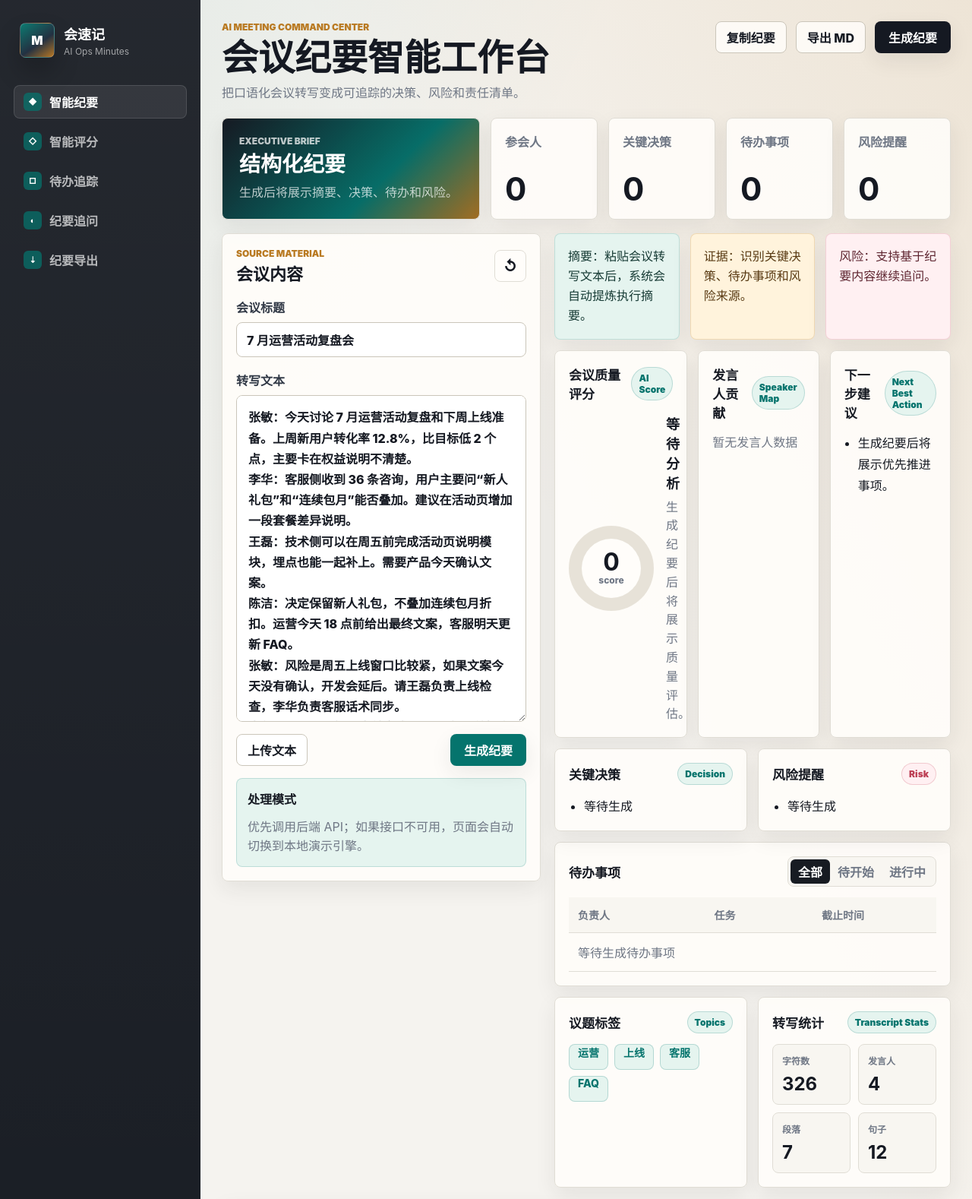
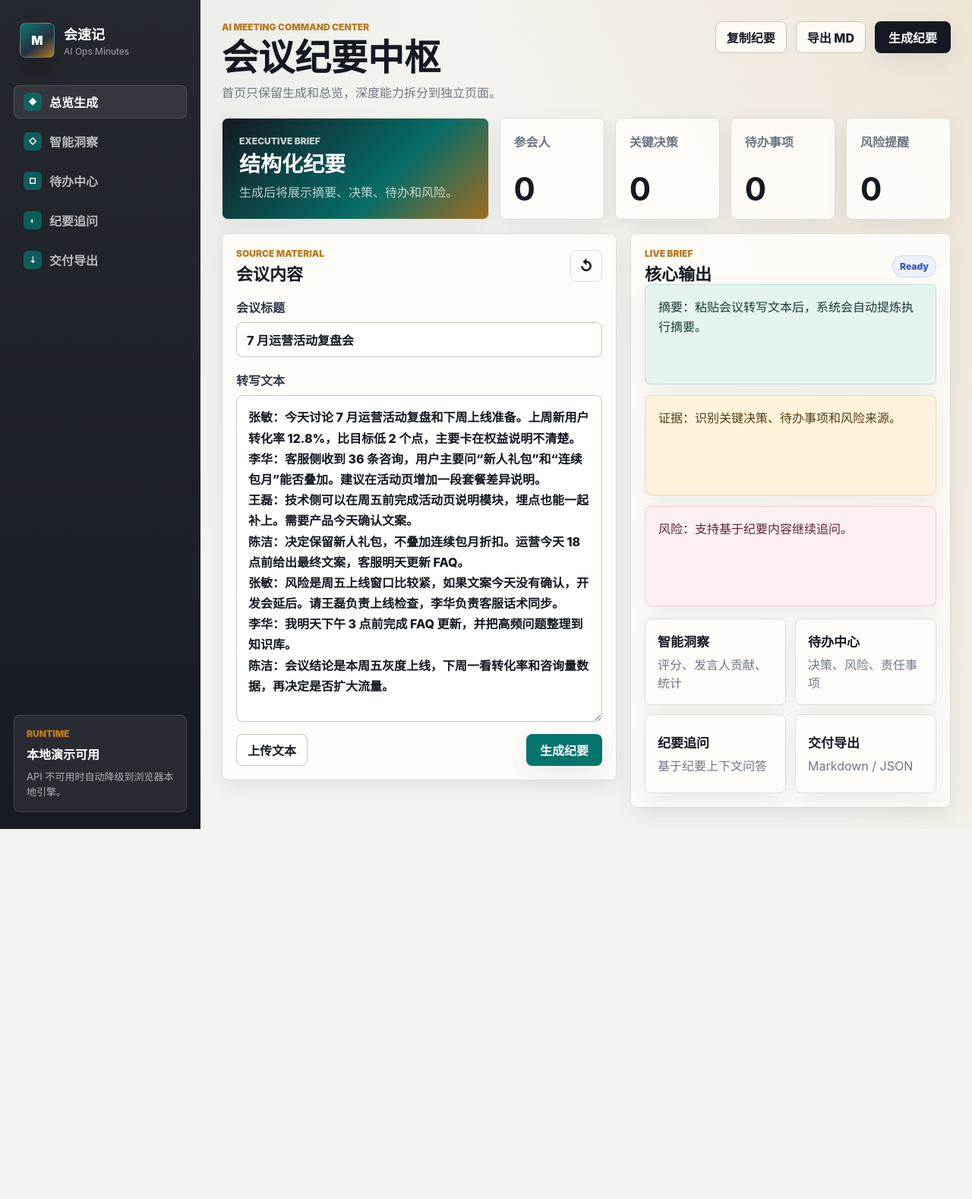
Before and after one commit to kirk261612/-, a website: page public/index.html in a window 1280 px wide. Shown: the top 1578 px of the page at 76% size. After the commit the page ends 1091 px from the top, so only its background shows below. Drawn offline with Linux system fonts and the light colour scheme.

Commit message:
Simplify workbench with multi-view navigation

```diff
--- a/public/app.js
+++ b/public/app.js
@@ -10,10 +10,34 @@ const state = {
   minutes: null,
   toastTimer: null,
   actionFilter: "全部",
-  lastTranscript: ""
+  lastTranscript: "",
+  currentView: "dashboard"
 };
 
 const $ = selector => document.querySelector(selector);
+
+const viewMeta = {
+  dashboard: {
+    title: "会议纪要中枢",
+    subtitle: "首页只保留生成和总览，深度能力拆分到独立页面。"
+  },
+  intelligence: {
+    title: "智能洞察",
+    subtitle: "查看会议质量评分、发言人贡献、议题标签和转写统计。"
+  },
+  actions: {
+    title: "待办中心",
+    subtitle: "集中管理关键决策、风险提醒和责任事项。"
+  },
+  ask: {
+    title: "纪要追问",
+    subtitle: "基于当前结构化纪要继续提问，快速定位结论和风险。"
+  },
+  export: {
+    title: "交付导出",
+    subtitle: "复制或导出 Markdown / JSON，用于周报、邮件和任务系统。"
+  }
+};
 
 function unique(items) {
   return [...new Set(items.filter(Boolean))];
@@ -221,6 +245,20 @@ function showToast(message) {
   state.toastTimer = window.setTimeout(() => toast.classList.remove("show"), 3200);
 }
 
+function setView(view) {
+  const nextView = viewMeta[view] ? view : "dashboard";
+  state.currentView = nextView;
+  document.querySelectorAll(".view").forEach(item => {
+    item.classList.toggle("active", item.dataset.view === nextView);
+  });
+  document.querySelectorAll("[data-view-target]").forEach(item => {
+    item.classList.toggle("active", item.dataset.viewTarget === nextView);
+  });
+  $("#pageTitle").textContent = viewMeta[nextView].title;
+  $("#pageSubtitle").textContent = viewMeta[nextView].subtitle;
+  window.location.hash = nextView;
+}
+
 function setLoading(isLoading) {
   $("#generateButton").disabled = isLoading;
   $("#generateButtonSecondary").disabled = isLoading;
@@ -397,6 +435,7 @@ function renderMinutes(minutes) {
     });
     hints.appendChild(button);
   });
+  renderExportPreview();
 }
 
 function renderInitial() {
@@ -410,6 +449,7 @@ function renderInitial() {
   renderNextSteps(["生成纪要后将展示优先推进事项。"]);
   renderTranscriptStats(analyzeTranscript(sampleText));
   $("#actionTable").innerHTML = `<tr><td class="empty" colspan="4">等待生成待办事项</td></tr>`;
+  renderExportPreview();
 }
 
 async function postJson(url, body) {
@@ -499,6 +539,12 @@ function buildMarkdown(minutes) {
   ].join("\n");
 }
 
+function renderExportPreview() {
+  const node = $("#exportPreview");
+  if (!node) return;
+  node.textContent = state.minutes ? buildMarkdown(state.minutes) : "生成纪要后，这里会显示可交付的 Markdown 预览。";
+}
+
 function downloadFile(filename, content, type) {
   const blob = new Blob([content], { type });
   const url = URL.createObjectURL(blob);
@@ -536,12 +582,19 @@ $("#copyButton").addEventListener("click", copyMinutes);
 $("#exportMarkdownButton").addEventListener("click", exportMarkdown);
 $("#exportMarkdownButtonSide").addEventListener("click", exportMarkdown);
 $("#exportJsonButton").addEventListener("click", exportJson);
+$("#copyButtonSide").addEventListener("click", copyMinutes);
 $("#actionFilters").addEventListener("click", event => {
   const button = event.target.closest("[data-filter]");
   if (!button) return;
   state.actionFilter = button.dataset.filter;
   $("#actionFilters").querySelectorAll(".segment").forEach(item => item.classList.toggle("active", item === button));
   if (state.minutes) renderActionTable(state.minutes);
+});
+document.querySelectorAll("[data-view-target]").forEach(item => {
+  item.addEventListener("click", event => {
+    event.preventDefault();
+    setView(item.dataset.viewTarget);
+  });
 });
 $("#loadSampleButton").addEventListener("click", () => {
   $("#transcriptInput").value = sampleText;
@@ -563,3 +616,4 @@ $("#questionInput").addEventListener("keydown", event => {
 });
 
 renderInitial();
+setView((window.location.hash || "#dashboard").slice(1));
--- a/public/index.html
+++ b/public/index.html
@@ -4,7 +4,7 @@
     <meta charset="utf-8">
     <meta name="viewport" content="width=device-width, initial-scale=1">
     <title>会速记 AI 会议纪要助手</title>
-    <link rel="stylesheet" href="styles.css?v=5">
+    <link rel="stylesheet" href="styles.css?v=6">
   </head>
   <body>
     <div class="app-shell">
@@ -18,25 +18,25 @@
         </div>
 
         <nav class="rail-nav" aria-label="功能模块">
-          <a class="nav-item active" href="#workspace">
+          <a class="nav-item active" href="#dashboard" data-view-target="dashboard">
             <span class="nav-icon">◆</span>
-            智能纪要
+            总览生成
           </a>
-          <a class="nav-item" href="#intelligence">
+          <a class="nav-item" href="#intelligence" data-view-target="intelligence">
             <span class="nav-icon">◇</span>
-            智能评分
+            智能洞察
           </a>
-          <a class="nav-item" href="#actions">
+          <a class="nav-item" href="#actions" data-view-target="actions">
             <span class="nav-icon">□</span>
-            待办追踪
+            待办中心
           </a>
-          <a class="nav-item" href="#ask">
+          <a class="nav-item" href="#ask" data-view-target="ask">
             <span class="nav-icon">◐</span>
             纪要追问
           </a>
-          <a class="nav-item" href="#export">
+          <a class="nav-item" href="#export" data-view-target="export">
             <span class="nav-icon">⇣</span>
-            纪要导出
+            交付导出
           </a>
         </nav>
 
@@ -51,8 +51,8 @@
         <header class="topbar">
           <div>
             <span class="eyebrow">AI Meeting Command Center</span>
-            <h1>会议纪要智能工作台</h1>
-            <p>把口语化会议转写变成可追踪的决策、风险和责任清单。</p>
+            <h1 id="pageTitle">会议纪要中枢</h1>
+            <p id="pageSubtitle">首页只保留生成和总览，深度能力拆分到独立页面。</p>
           </div>
           <div class="top-actions">
             <button class="ghost-button" id="copyButton">复制纪要</button>
@@ -61,7 +61,8 @@
           </div>
         </header>
 
-        <section class="overview" aria-label="工作台概览">
+        <section class="view active" id="dashboardView" data-view="dashboard" aria-label="总览生成">
+          <section class="overview calm" aria-label="工作台概览">
             <div class="overview-card lead">
               <span class="eyebrow">Executive Brief</span>
               <h2 id="resultTitle">结构化纪要</h2>
@@ -85,7 +86,7 @@
             </div>
           </section>
 
-        <div class="work-grid">
+          <div class="dashboard-grid">
             <section class="input-pane panel" aria-label="会议输入区">
               <div class="panel-head">
                 <div>
@@ -112,17 +113,41 @@
                 </label>
                 <button class="secondary-button" id="generateButtonSecondary">生成纪要</button>
               </div>
+            </section>
 
-            <div class="source-note" id="sourceNote">
-              <strong>处理模式</strong>
-              <span>优先调用后端 API；如果接口不可用，页面会自动切换到本地演示引擎。</span>
+            <section class="panel brief-panel" aria-label="核心摘要">
+              <div class="panel-head">
+                <div>
+                  <span class="eyebrow">Live Brief</span>
+                  <h2>核心输出</h2>
+                </div>
+                <span class="live-badge">Ready</span>
+              </div>
+              <div class="summary-band compact" id="summaryList"></div>
+              <div class="module-grid">
+                <button class="module-card" data-view-target="intelligence">
+                  <strong>智能洞察</strong>
+                  <span>评分、发言人贡献、统计</span>
+                </button>
+                <button class="module-card" data-view-target="actions">
+                  <strong>待办中心</strong>
+                  <span>决策、风险、责任事项</span>
+                </button>
+                <button class="module-card" data-view-target="ask">
+                  <strong>纪要追问</strong>
+                  <span>基于纪要上下文问答</span>
+                </button>
+                <button class="module-card" data-view-target="export">
+                  <strong>交付导出</strong>
+                  <span>Markdown / JSON</span>
+                </button>
+              </div>
+            </section>
           </div>
         </section>
 
-          <section class="analysis-pane" aria-label="纪要洞察区">
-            <div class="summary-band" id="summaryList"></div>
-
-            <div class="intelligence-grid" id="intelligence">
+        <section class="view" id="intelligenceView" data-view="intelligence" aria-label="智能洞察">
+          <div class="intelligence-grid spread">
             <article class="panel score-panel">
               <div class="panel-head compact">
                 <h3>会议质量评分</h3>
@@ -157,6 +182,26 @@
             </article>
           </div>
 
+          <div class="bottom-grid">
+            <article class="panel">
+              <div class="panel-head compact">
+                <h3>议题标签</h3>
+                <span class="panel-tag">Topics</span>
+              </div>
+              <div class="chips" id="topicList"></div>
+            </article>
+
+            <article class="panel">
+              <div class="panel-head compact">
+                <h3>转写统计</h3>
+                <span class="panel-tag">Transcript Stats</span>
+              </div>
+              <div class="stat-grid" id="transcriptStats"></div>
+            </article>
+          </div>
+        </section>
+
+        <section class="view" id="actionsView" data-view="actions" aria-label="待办中心">
           <div class="insight-grid">
             <article class="panel">
               <div class="panel-head compact">
@@ -176,7 +221,7 @@
 
           <article class="panel wide" id="actions">
             <div class="panel-head compact">
-                <h3>待办事项</h3>
+              <h3>责任事项</h3>
               <div class="segmented" id="actionFilters" aria-label="待办筛选">
                 <button class="segment active" data-filter="全部">全部</button>
                 <button class="segment" data-filter="待开始">待开始</button>
@@ -197,27 +242,10 @@
               </table>
             </div>
           </article>
-
-            <div class="bottom-grid">
-              <article class="panel">
-                <div class="panel-head compact">
-                  <h3>议题标签</h3>
-                  <span class="panel-tag">Topics</span>
-                </div>
-                <div class="chips" id="topicList"></div>
-              </article>
-
-              <article class="panel">
-                <div class="panel-head compact">
-                  <h3>转写统计</h3>
-                  <span class="panel-tag">Transcript Stats</span>
-                </div>
-                <div class="stat-grid" id="transcriptStats"></div>
-              </article>
-            </div>
         </section>
 
-          <aside class="assistant-pane panel" id="ask" aria-label="纪要追问区">
+        <section class="view" id="askView" data-view="ask" aria-label="纪要追问">
+          <article class="assistant-page panel" id="ask">
             <div class="panel-head">
               <div>
                 <span class="eyebrow">Context Q&A</span>
@@ -234,22 +262,33 @@
             </div>
 
             <pre id="answerBox"></pre>
+          </article>
+        </section>
 
-            <div class="export-box" id="export">
+        <section class="view" id="exportView" data-view="export" aria-label="交付导出">
+          <article class="panel export-page" id="export">
+            <div class="panel-head">
+              <div>
                 <span class="eyebrow">Delivery Center</span>
-              <h3>交付动作</h3>
+                <h2>纪要交付中心</h2>
+              </div>
+              <span class="panel-tag">Markdown / JSON</span>
+            </div>
+            <div class="export-layout">
               <div class="export-actions">
+                <button class="primary-button" id="exportMarkdownButtonSide">导出 Markdown</button>
                 <button class="ghost-button" id="exportJsonButton">导出 JSON</button>
-                <button class="ghost-button" id="exportMarkdownButtonSide">导出 Markdown</button>
+                <button class="ghost-button" id="copyButtonSide">复制到剪贴板</button>
               </div>
+              <pre class="export-preview" id="exportPreview">生成纪要后，这里会显示可交付的 Markdown 预览。</pre>
             </div>
-          </aside>
-        </div>
+          </article>
+        </section>
       </main>
     </div>
 
     <div class="toast" id="toast" role="status" aria-live="polite"></div>
 
-    <script src="app.js?v=5"></script>
+    <script src="app.js?v=6"></script>
   </body>
 </html>
--- a/public/styles.css
+++ b/public/styles.css
@@ -170,6 +170,14 @@ a {
   padding: 28px;
 }
 
+.view {
+  display: none;
+}
+
+.view.active {
+  display: block;
+}
+
 .topbar {
   display: flex;
   align-items: flex-start;
@@ -292,6 +300,10 @@ h3 {
   margin-bottom: 18px;
 }
 
+.overview.calm {
+  grid-template-columns: minmax(340px, 1.4fr) repeat(4, minmax(112px, 0.55fr));
+}
+
 .overview-card,
 .metric,
 .panel {
@@ -345,13 +357,19 @@ h3 {
   align-items: start;
 }
 
+.dashboard-grid {
+  display: grid;
+  grid-template-columns: minmax(360px, 520px) minmax(0, 1fr);
+  gap: 18px;
+  align-items: start;
+}
+
 .panel {
   min-width: 0;
   padding: 18px;
 }
 
-.input-pane,
-.assistant-pane {
+.input-pane {
   position: sticky;
   top: 22px;
 }
@@ -439,6 +457,10 @@ textarea:focus {
   gap: 14px;
 }
 
+.summary-band.compact {
+  grid-template-columns: 1fr;
+}
+
 .summary-card {
   min-height: 132px;
   padding: 17px;
@@ -462,11 +484,58 @@ textarea:focus {
   background: var(--red-soft);
 }
 
+.brief-panel {
+  min-height: 620px;
+}
+
+.module-grid {
+  display: grid;
+  grid-template-columns: repeat(2, minmax(0, 1fr));
+  gap: 12px;
+  margin-top: 16px;
+}
+
+.module-card {
+  min-height: 104px;
+  padding: 16px;
+  border: 1px solid var(--line);
+  border-radius: 8px;
+  color: var(--ink);
+  background: var(--surface);
+  cursor: pointer;
+  text-align: left;
+  box-shadow: var(--shadow-soft);
+}
+
+.module-card strong,
+.module-card span {
+  display: block;
+}
+
+.module-card strong {
+  font-size: 17px;
+}
+
+.module-card span {
+  margin-top: 8px;
+  color: var(--muted);
+  line-height: 1.45;
+}
+
+.module-card:hover {
+  border-color: rgba(5, 116, 109, 0.28);
+  transform: translateY(-1px);
+}
+
 .intelligence-grid {
   display: grid;
   grid-template-columns: 1.1fr 1fr 1fr;
   gap: 14px;
   margin-top: 14px;
+}
+
+.intelligence-grid.spread {
+  margin-top: 0;
 }
 
 .score-body {
@@ -715,10 +784,6 @@ th {
   font-size: 24px;
 }
 
-.assistant-pane {
-  min-height: 560px;
-}
-
 .hint-chips {
   margin: 18px 0 14px;
 }
@@ -739,19 +804,31 @@ pre {
   line-height: 1.65;
 }
 
-.export-box {
-  margin-top: 16px;
+.assistant-page {
+  max-width: 980px;
+}
+
+.export-page {
+  max-width: 1100px;
+}
+
+.export-layout {
+  display: grid;
+  grid-template-columns: minmax(220px, 280px) minmax(0, 1fr);
+  gap: 16px;
   padding: 16px;
-  border: 1px solid rgba(63, 95, 184, 0.18);
-  border-radius: 8px;
-  background: var(--blue-soft);
 }
 
 .export-actions {
   display: grid;
   grid-template-columns: 1fr;
   gap: 10px;
-  margin-top: 12px;
+  align-self: start;
+}
+
+.export-preview {
+  min-height: 430px;
+  margin: 0;
 }
 
 .empty {
@@ -824,6 +901,10 @@ pre {
     grid-template-columns: 1fr;
   }
 
+  .dashboard-grid {
+    grid-template-columns: 1fr;
+  }
+
   .intelligence-grid {
     grid-template-columns: 1fr;
   }
@@ -851,10 +932,16 @@ pre {
   }
 
   .overview,
+  .overview.calm,
   .summary-band,
   .intelligence-grid,
   .insight-grid,
   .bottom-grid {
+    grid-template-columns: 1fr;
+  }
+
+  .module-grid,
+  .export-layout {
     grid-template-columns: 1fr;
   }
 
```
Also changed, not shown: DESIGN.md (+23 -12 lines), README.md, docs/images/desktop-output.png, docs/images/mobile-output.png. Lines whose indentation alone changed are shown as unchanged.
